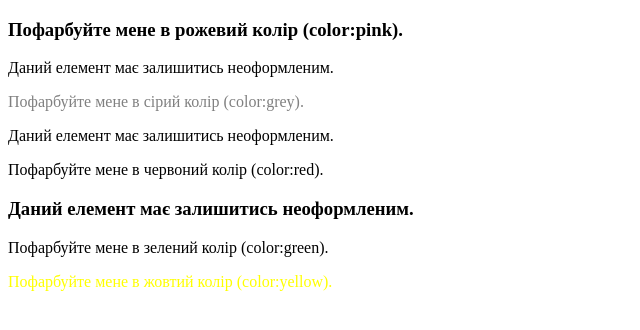
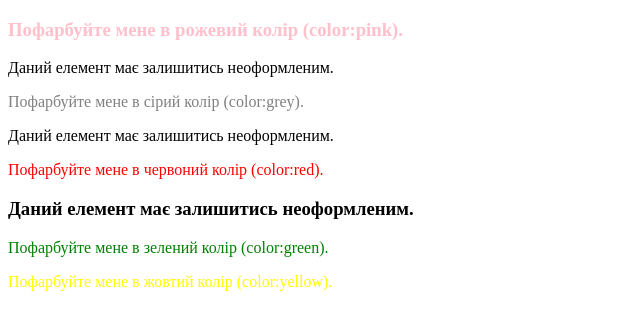
Before and after one commit to NikitaYaroshchuk/homework-8-2, a plain HTML site: page index.html in a window 1280 px wide. Shown: the whole page, without its empty margins (0-640 px from the left). Drawn offline with Linux system fonts and the light colour scheme.

Commit message:
firstcommit

```diff
--- a/css/style.css
+++ b/css/style.css
@@ -4,3 +4,12 @@
 .yellow {
     color: yellow;
 }
+h3:first-child {
+    color: pink;
+}
+div:not(.text-box) p {
+    color: red;
+}
+p:nth-child(7) {
+    color: green;
+}
```
Also changed, not shown: index.html (+3 -1 lines).
